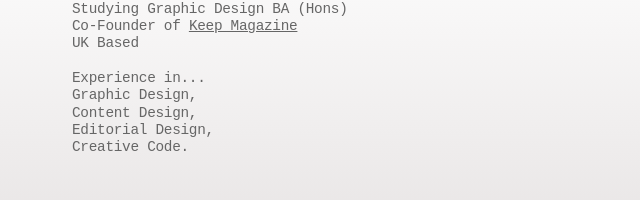
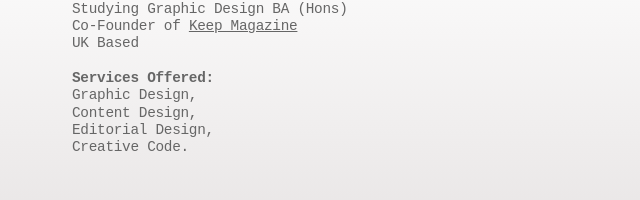
Before and after one commit to MadaniCode/MadaniDesignPortfolio, a plain HTML site: page index.html in a window 1280 px wide. Shown: the part 209-409 px from the top of the page, 0-640 px from the left. Drawn offline with Linux system fonts and the light colour scheme; a web font is replaced by a local one.

Commit message:
Update index.html

```diff
--- a/index.html
+++ b/index.html
@@ -22,7 +22,7 @@
             Studying Graphic Design BA (Hons)<br>
             Co-Founder of <a class="grey-text" href="https://keepmagazine.online/">Keep Magazine</a><br>UK Based<br>
             <br>
-            Experience in... <br>
+            <b>Services Offered:</b><br>
             Graphic Design,<br>
             Content Design,<br>
             Editorial Design,<br>
```
